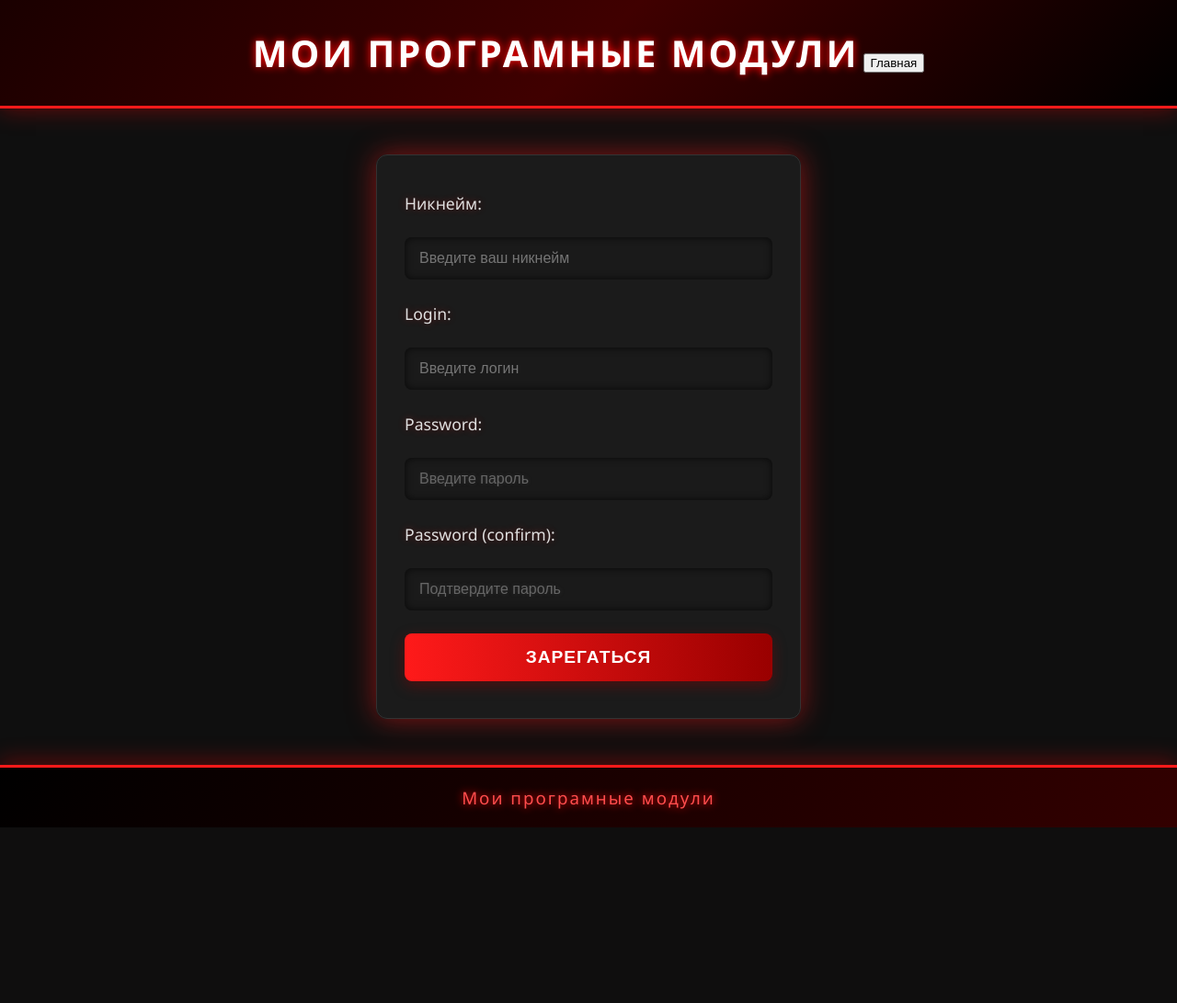
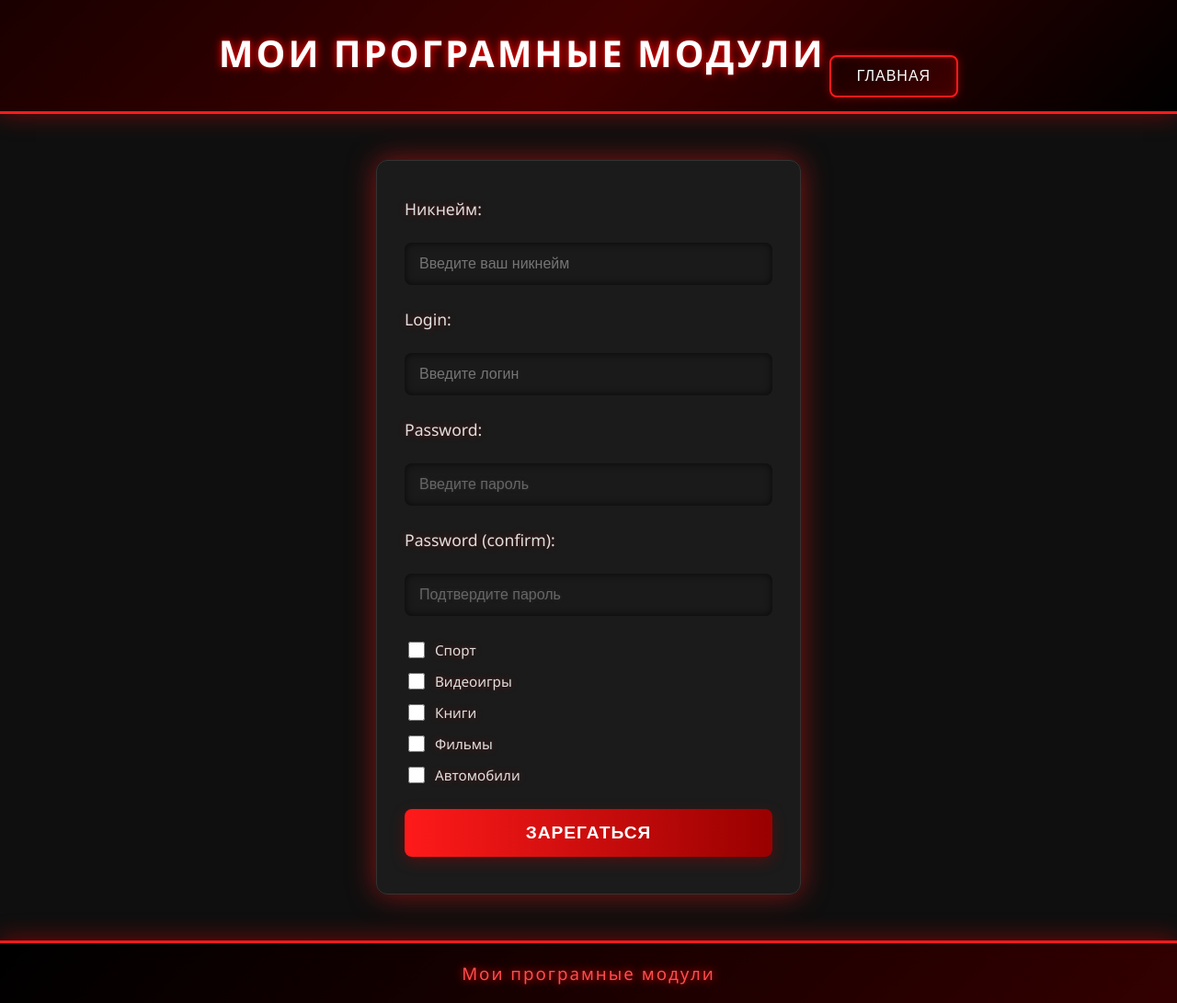
Before and after one commit to StasFoster/Top-PPM-Project, a Django app: page /socnet/register/ in a window 1280 px wide. Shown: the whole page at 92% size. Before the commit the page ends 900 px from the top, so only its background shows below. Run offline with Django 5.2, Linux system fonts and the light colour scheme.

Commit message:
добавил выбор интересов

```diff
--- a/Modules/Socnet/models.py
+++ b/Modules/Socnet/models.py
@@ -5,5 +5,5 @@ class MyUser(models.Model):
     username = models.TextField()
     password = models.TextField()
 
-    datebirth = models.DateField()
-    interests = models.JSONField()
+    datebirth = models.DateField(null=True)
+    interests = models.JSONField(null=True)
--- a/Modules/Socnet/templates/Socnet/register.html
+++ b/Modules/Socnet/templates/Socnet/register.html
@@ -26,7 +26,8 @@
             text-shadow: 0 0 8px rgba(255, 0, 0, 0.3);
         }
 
-        .registration-form input[type="text"] {
+        .registration-form input[type="text"],
+        .registration-form input[type="password"] {
             padding: 14px 16px;
             font-size: 1rem;
             border: none;
@@ -38,11 +39,34 @@
             box-shadow: inset 0 0 8px rgba(0, 0, 0, 0.7);
         }
 
-        .registration-form input[type="text"]:focus {
+        .registration-form input[type="text"]:focus,
+        .registration-form input[type="password"]:focus {
             box-shadow:
                 inset 0 0 8px rgba(0, 0, 0, 0.7),
                 0 0 15px rgba(255, 26, 26, 0.6);
             background: #222;
+        }
+
+        /* Стили для чекбоксов */
+        .interests-group {
+            display: flex;
+            flex-direction: column;
+            gap: 10px;
+        }
+
+        .interests-group label {
+            display: flex;
+            align-items: center;
+            gap: 8px;
+            cursor: pointer;
+            font-size: 0.95rem;
+        }
+
+        .interests-group input[type="checkbox"] {
+            width: 18px;
+            height: 18px;
+            accent-color: #ff1a1a; /* Красный цвет для чекбокса */
+            cursor: pointer;
         }
 
         .registration-form input[type="submit"] {
@@ -69,19 +93,6 @@
         .registration-form input[type="submit"]:active {
             transform: translateY(0);
         }
-        /* Стили для полей ввода пароля */
-input[type="password"] {
-    padding: 14px 16px;
-    font-size: 1rem;
-    border: none;
-    border-radius: 8px;
-    background: #1a1a1a;
-    color: white;
-    outline: none;
-    transition: all 0.3s ease;
-    box-shadow: inset 0 0 8px rgba(0, 0, 0, 0.7);
-    position: relative;
-}
 
         /* Эффект свечения для полей пароля при фокусе */
         input[type="password"]:focus {
@@ -99,18 +110,8 @@ input[type="password"]::placeholder {
             text-shadow: 0 0 5px rgba(100, 100, 100, 0.3);
         }
 
-/* Анимация при фокусе — небольшое увеличение */
         input[type="password"]:focus::placeholder {
             opacity: 0.8;
-}
-
-/* Стили для поля подтверждения пароля — дополнительный акцент */
-#password_confirm:focus {
-    border-left: 4px solid #cc0000; /* Более тёмный красный для подтверждения */
-    box-shadow:
-        inset 0 0 8px rgba(0, 0, 0, 0.7),
-        0 0 15px rgba(204, 0, 0, 0.6),
-        0 0 25px rgba(204, 0, 0, 0.4);
         }
 
         /* Состояние при валидации (можно использовать с JS) */
@@ -127,10 +128,9 @@ input[type="password"].invalid {
                 inset 0 0 8px rgba(0, 0, 0, 0.7),
                 0 0 15px rgba(244, 67, 54, 0.4);
         }
-
     </style>
 
-    <form method="POST" class="registration-form">
+    <form method="POST" class="registration-form" action="{% url "get_user_data" %}">
         {% csrf_token %}
         <label for="nickname">Никнейм:</label>
         <input type="text" id="nickname" name="nickname" placeholder="Введите ваш никнейм">
@@ -144,6 +144,25 @@ input[type="password"].invalid {
         <label for="password_confirm">Password (confirm):</label>
         <input type="password" id="password_confirm" name="password_confirm" placeholder="Подтвердите пароль">
 
+        <!-- Блок интересов пользователя -->
+        <div class="interests-group">
+            <label>
+                <input type="checkbox" name="sport"> Спорт
+            </label>
+            <label>
+                <input type="checkbox" name="video_game"> Видеоигры
+            </label>
+            <label>
+                <input type="checkbox" name="book"> Книги
+            </label>
+            <label>
+                <input type="checkbox" name="films"> Фильмы
+            </label>
+            <label>
+                <input type="checkbox" name="automobile"> Автомобили
+            </label>
+        </div>
+
         <input type="submit" value="Зарегаться">
     </form>
 {% endblock content %}
--- a/Modules/Socnet/urls.py
+++ b/Modules/Socnet/urls.py
@@ -5,4 +5,5 @@ from . import views
 urlpatterns = [
     path("socnet/", views.main, name="socnet"),
     path("socnet/register/", views.register, name="register"),
+    path("socnet/get_user_data", views.get_user_data, name="get_user_data"),
 ]
--- a/Modules/Socnet/views.py
+++ b/Modules/Socnet/views.py
@@ -1,9 +1,49 @@
-from django.shortcuts import render
+from django.shortcuts import render, redirect
 from django.http import JsonResponse
+from .models import MyUser
 
 def main(request):
-    return render(request, "Socnet/index.html")
+    users = MyUser.objects.all()
+
+    data = {
+        "users": users
+    }
+    return render(request, "Socnet/index.html", data)
     # return JsonResponse({"status":True})
 
 def register(request):
+
     return render(request, "Socnet/register.html")
+
+def get_user_data(request):
+    nickname = request.POST.get("nickname")
+    username = request.POST.get("username")
+    password = request.POST.get("password")
+    pass_confirm = request.POST.get("password_confirm")
+
+    # sport = request.POST.get("sport")
+    # video_game = request.POST.get("video_game")
+    # book = request.POST.get("book")
+    # films = request.POST.get("films")
+    # automobile = request.POST.get("automobile")
+
+    list_interests = ["sport","video_game","book","films","automobile"]
+    interests = {}
+    for i in range(1, len(list_interests) + 1):
+        interest = request.POST.get(list_interests[i - 1])
+        if interest == "on":
+            interests[i] = 1
+        else:
+            interests[i] = 0
+
+    if password != pass_confirm:
+        return  redirect("register")
+
+    user = MyUser()
+    user.nickname = nickname
+    user.username = username
+    user.password = password
+    user.interests = interests
+    user.save()
+
+    return redirect("socnet")
--- a/Modules/templates/base.html
+++ b/Modules/templates/base.html
@@ -73,6 +73,54 @@
         .lineEl{
             display: inline-block
         }
+    button {
+    position:relative;
+    top: 15px;
+    background: linear-gradient(135deg, #1a0000, #400000);
+    color: #ffffff;
+    border: 2px solid #ff1a1a;
+    padding: 12px 28px;
+    font-size: 16px;
+    letter-spacing: 1px;
+    text-transform: uppercase;
+    border-radius: 8px;
+    cursor: pointer;
+    transition: all 0.3s ease;
+    box-shadow:
+        0 0 10px rgba(255, 0, 0, 0.4),
+        inset 0 0 8px rgba(255, 0, 0, 0.3);
+}
+
+button:hover {
+    background: linear-gradient(135deg, #400000, #800000);
+    box-shadow:
+        0 0 20px rgba(255, 0, 0, 0.8),
+        inset 0 0 12px rgba(255, 0, 0, 0.5);
+    transform: translateY(-2px);
+}
+
+button:active {
+    transform: translateY(1px);
+    box-shadow:
+        0 0 10px rgba(255, 0, 0, 0.5),
+        inset 0 0 15px rgba(255, 0, 0, 0.7);
+}
+
+button:focus {
+    outline: none;
+    box-shadow:
+        0 0 15px #ff0000,
+        0 0 25px #990000;
+}
+.elBlock{
+    display:inline-block;
+}
+.disс{
+    margin-left: 15px;
+    margin-top: 10px;
+}
+
+
 </style>
 <body>
     <header>
```
Also changed, not shown: Modules/Socnet/templates/Socnet/index.html (+17 -0 lines), Modules/Socnet/migrations/0002_alter_myuser_datebirth_alter_myuser_interests.py (added), Modules/db.sqlite3. Lines whose indentation alone changed are shown as unchanged.
